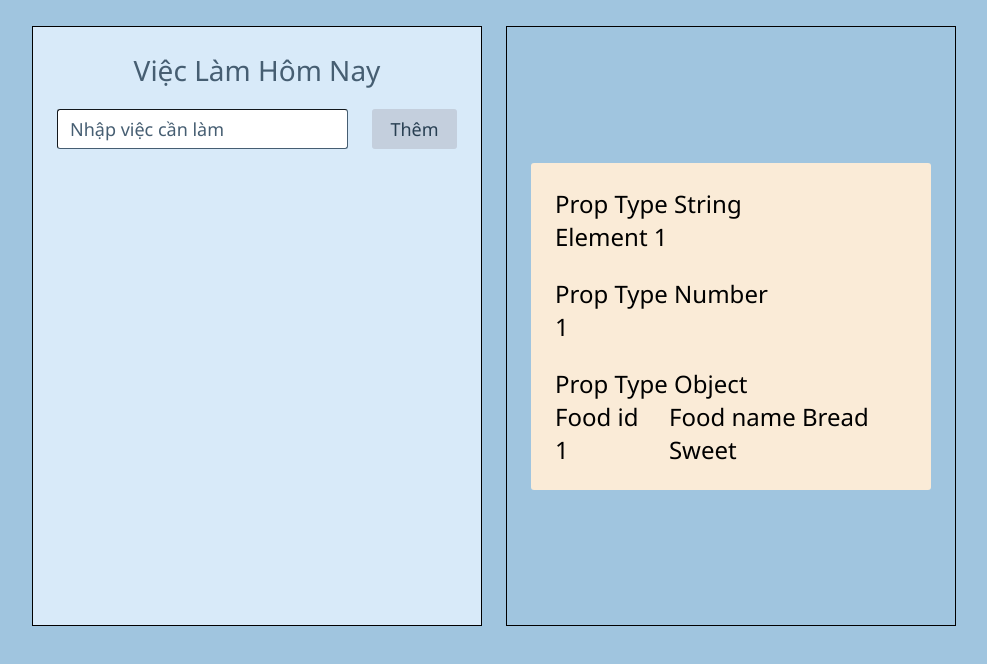
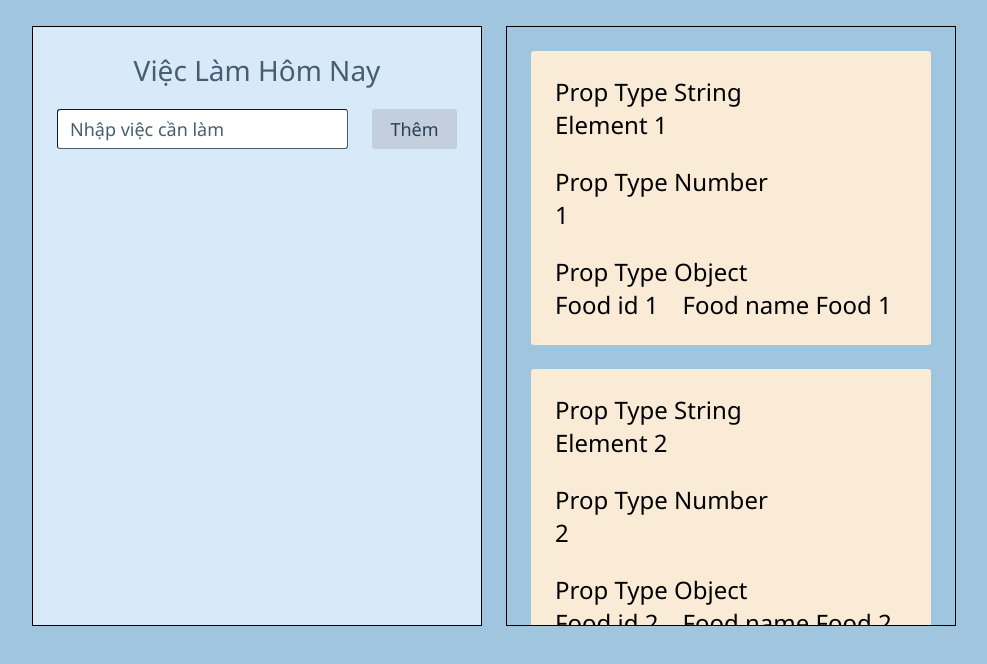
Before and after one commit to tcvduc/to-do-list-vuejs, a Vue app: page / in a window 1280 px wide. Shown: the top 664 px of the page, without its empty margins (146-1133 px from the left). Built offline with nearby package versions, Linux system fonts and the light colour scheme.

Commit message:
Learn pass prop multiple data type

```diff
--- a/src/onboard/props/FatherElement.vue
+++ b/src/onboard/props/FatherElement.vue
@@ -6,7 +6,6 @@
   margin-left: 24px;
   padding: 24px;
   display: flex;
-  justify-content: center;
   align-items: center;
   flex-direction: column;
   overflow-y: scroll;
@@ -16,10 +15,12 @@
 <template>
   <div class="frameFatherElement">
     <ChildElement
-      :elementId="1"
-      title="Element 1"
-      :content="1"
-      :food="{ foodId: 1, foodName: 'Bread Sweet' }"
+      v-for="childElement in childElements"
+      :key="childElement.id"
+      :title="childElement.title"
+      :elementId="childElement.id"
+      :content="childElement.content"
+      :food="childElement.food"
     />
   </div>
 </template>
@@ -54,7 +55,7 @@ const childElementsType = {
 
 const childElements = [];
 
-for (let i = 1; i <= 8; ++i) {
+for (let i = 1; i <= 4; ++i) {
   const element = {
     elementId: i,
     title: "Element " + i,
```
Also changed, not shown: Note/3. VueJS.txt, 1 other file (tests, documents, lock files or other folders).
